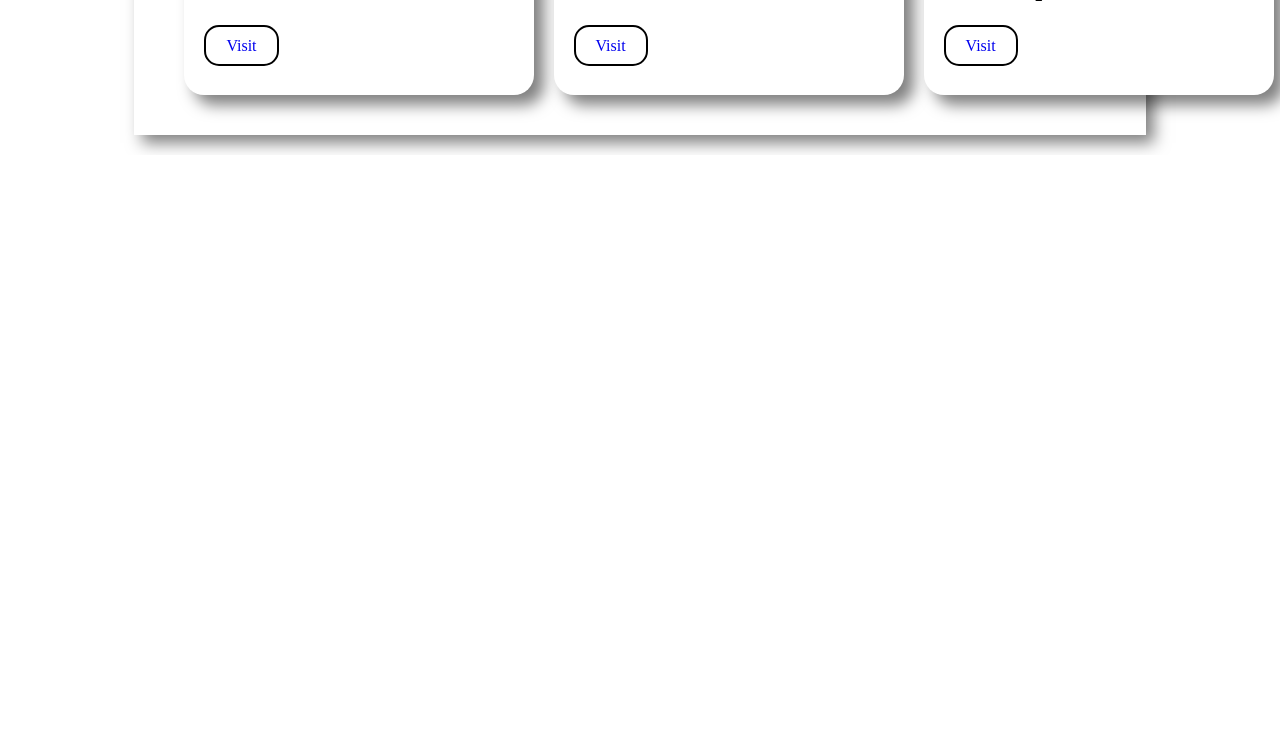
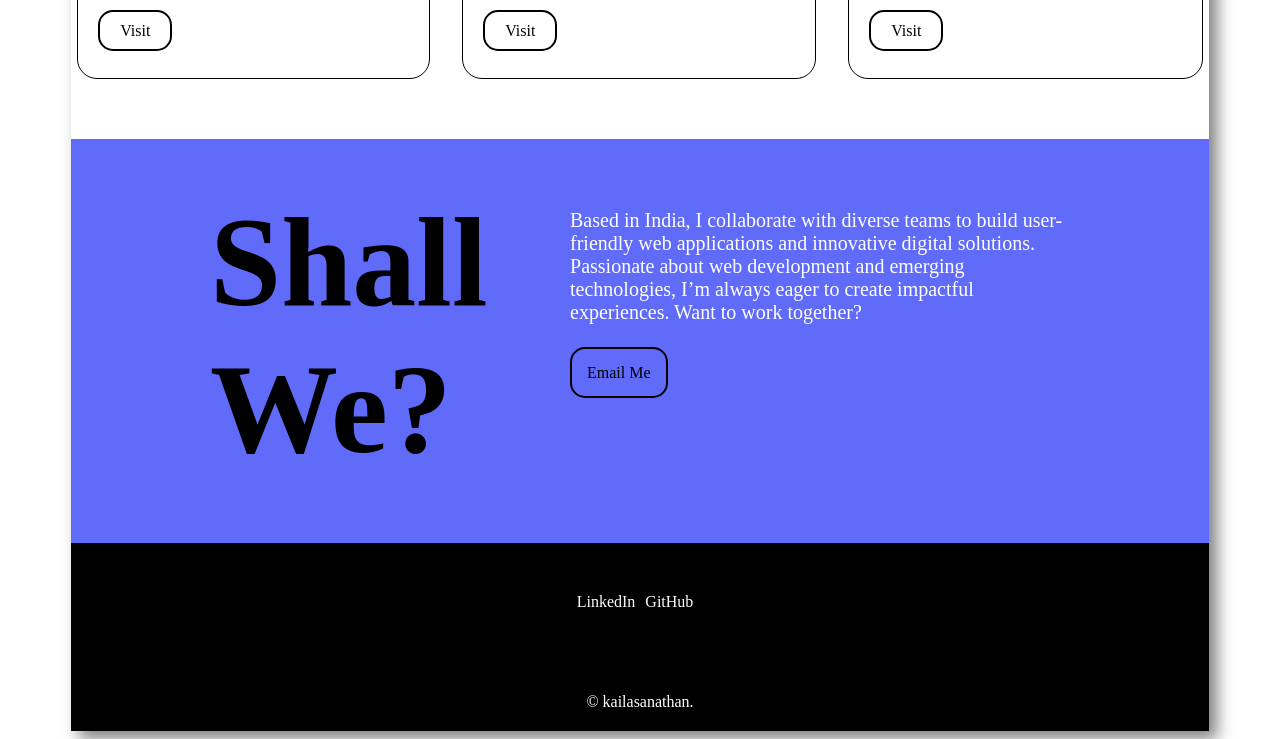
Before and after one commit to Mk-carnage/Portfolio-V2, a plain HTML site: page index.html in a window 1280 px wide. Shown: the part 1294-2033 px from the top of the page. Before the commit the page ends 1449 px from the top, so only its background shows below. Drawn offline with Linux system fonts and the light colour scheme; a web font is replaced by a local one.

Commit message:
added footer and the contact section

```diff
--- a/index.html
+++ b/index.html
@@ -77,6 +77,27 @@
         </div>
       </div>
     </section>
+    <!--contact Section-->
+
+    <section class="contact">
+      <div class="contact-container">
+        <h1 class="contact-title">Shall We?</h1>
+        <div class="contact-with-btn">
+          <p class="contact-info">Based in India, I collaborate with diverse teams to build user-friendly web applications and innovative digital solutions. Passionate about web development and emerging technologies, I’m always eager to create impactful experiences. Want to work together?</p>
+          <a class="mail" href="mail.to:kailasanathan.r.31@gmail.com">Email Me</a>
+        </div>
+      </div>
+    </section>
+
+    <!--Footer section-->
+
+    <section class="footer">
+      <div class="footer-container">
+        <a class="footer-link" href="www.linkedin.com/in/kailasanathan-r">LinkedIn</a>
+        <a class="footer-link" href="https://github.com/Mk-carnage">GitHub</a><br>
+      </div>
+      <p class="copyright">© kailasanathan.</p>
+    </section>
   </div>
 </body>
 </html>
--- a/styles/style.css
+++ b/styles/style.css
@@ -1,3 +1,6 @@
+html{
+  font-family: "Mohave", serif;
+}
 body{
   background-color: #ffffff;
   font-family: "Mohave", serif;
@@ -24,8 +27,8 @@ h1,h2{
 .main-container{
   background-color: white;
   height:100%;
-  margin:0 10%;
-  padding:0 50px;
+  margin:0 5%;
+  padding:0;
   box-shadow: 8px 8px 15px rgba(0, 0, 0, 0.5);
 }
 .hero-container{
@@ -77,6 +80,7 @@ h1,h2{
 .project-img{
   height: 150px;
   border-radius: 15px;
+  border: 1px solid black;
 }
 .project-card-container{
   display: flex;
@@ -88,9 +92,13 @@ h1,h2{
   justify-content: center;
   height: 300px;
   background-color: #ffffff;
+  border-radius: 20px;
+  border: 1px solid black;
+  padding: 10px;
+}
+.project-card:hover{
   box-shadow: 10px 10px 15px rgba(0, 0, 0, 0.5);
-  border-radius: 20px;
-  padding: 10px;
+  transition: box-shadow 0.3s ease-in-out;
 }
 .project-title{
   padding: 10px;
@@ -98,6 +106,7 @@ h1,h2{
 }
 .visit-btn{
   text-decoration: none;
+  color: black;
   border: 2px solid black;
   padding: 10px 20px;
   margin: 10px 0 40px 10px;
@@ -105,8 +114,65 @@ h1,h2{
 }
 .visit-btn:hover{
   background-color: black;
+  transition: background-color 0.5s;
   color: white;
   border-radius: 25px;
+}
+.contact-container{
+  display: flex;
+  padding: 40px 0px;
+  background-color: #606BF9;
+  gap: 200px;
+  justify-content: space-around;
+  padding: 50px 10%;
+}
+.contact-title{
+  font-size: 128px;
+  font-weight: 600;
+  max-width: 110px;
+}
+.contact-info{
+  font-family: "Mohave", serif;
+  max-width: 500px;
+  font-size: 20px;
+  color: #ffffff;
+  padding-bottom: 20px;
+}
+.mail{
+  text-decoration: none;
+  color: black;
+  border: 2px solid black;
+  padding: 15px;
+  border-radius: 15px;
+}
+.mail:hover{
+  background-color: black;
+  transition: background-color 0.5s;
+  color: white;
+  border-radius: 25px;
+}
+.footer-container{
+  display: flex;
+  justify-content: center;
+  gap: 10px;
+  background-color: black;
+  color: white;
+  height: 150px;
+}
+.footer-link{
+  text-decoration: none;
+  padding-top: 50px;
+  color:white;
+}
+.footer-link:hover{
+  text-decoration: underline;
+}
+.copyright{
+  background-color: black;
+  color: white;
+  padding: 0 0 20px 0;
+  margin: 0;
+  text-align: center;
 }
 
 @media(max-width:600px){
@@ -140,5 +206,9 @@ h1,h2{
     display: flex;
     flex-direction: column;
   }
+  .contact-container{
+    flex-direction: column;
+    gap: 10px;
+  }
 
 }
```
